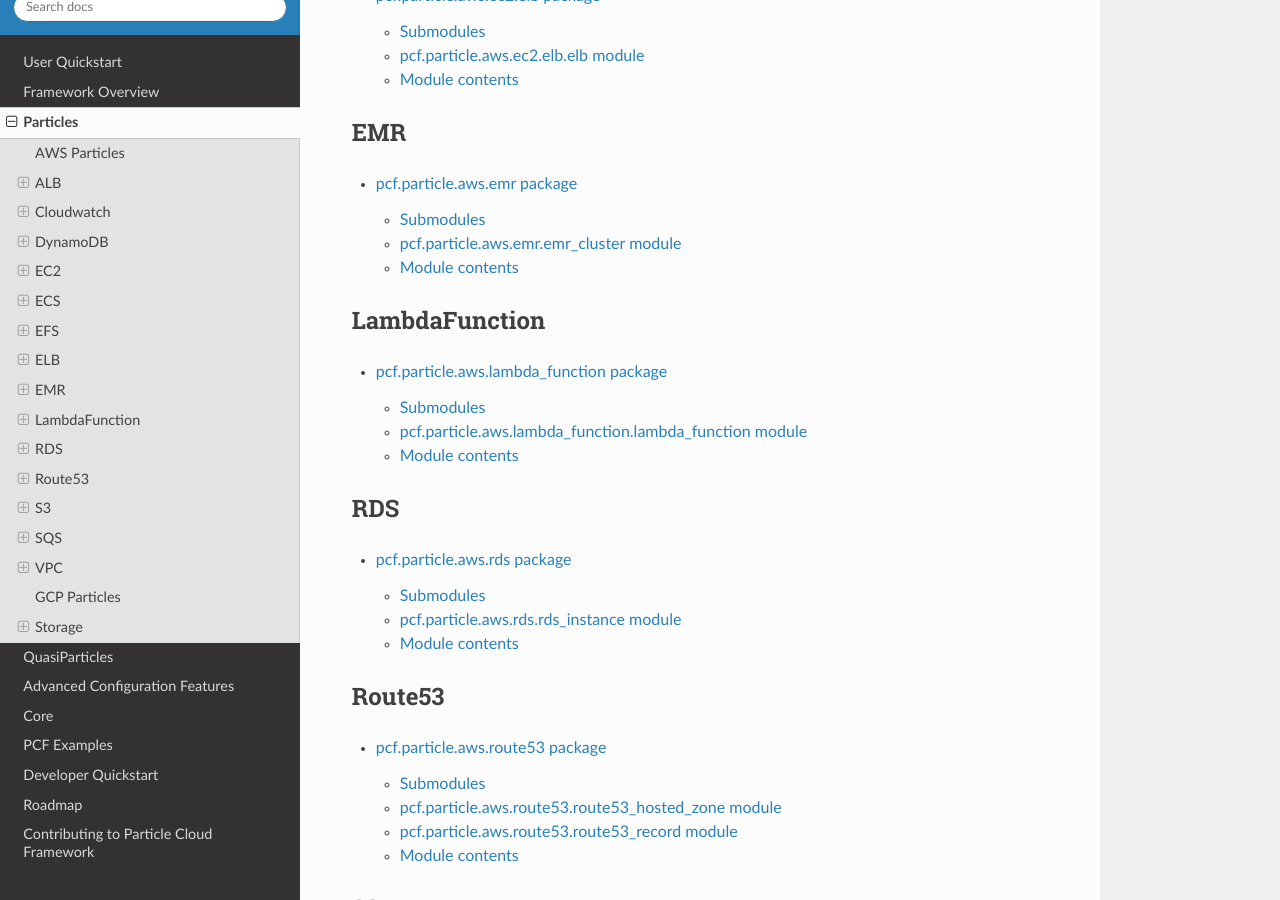
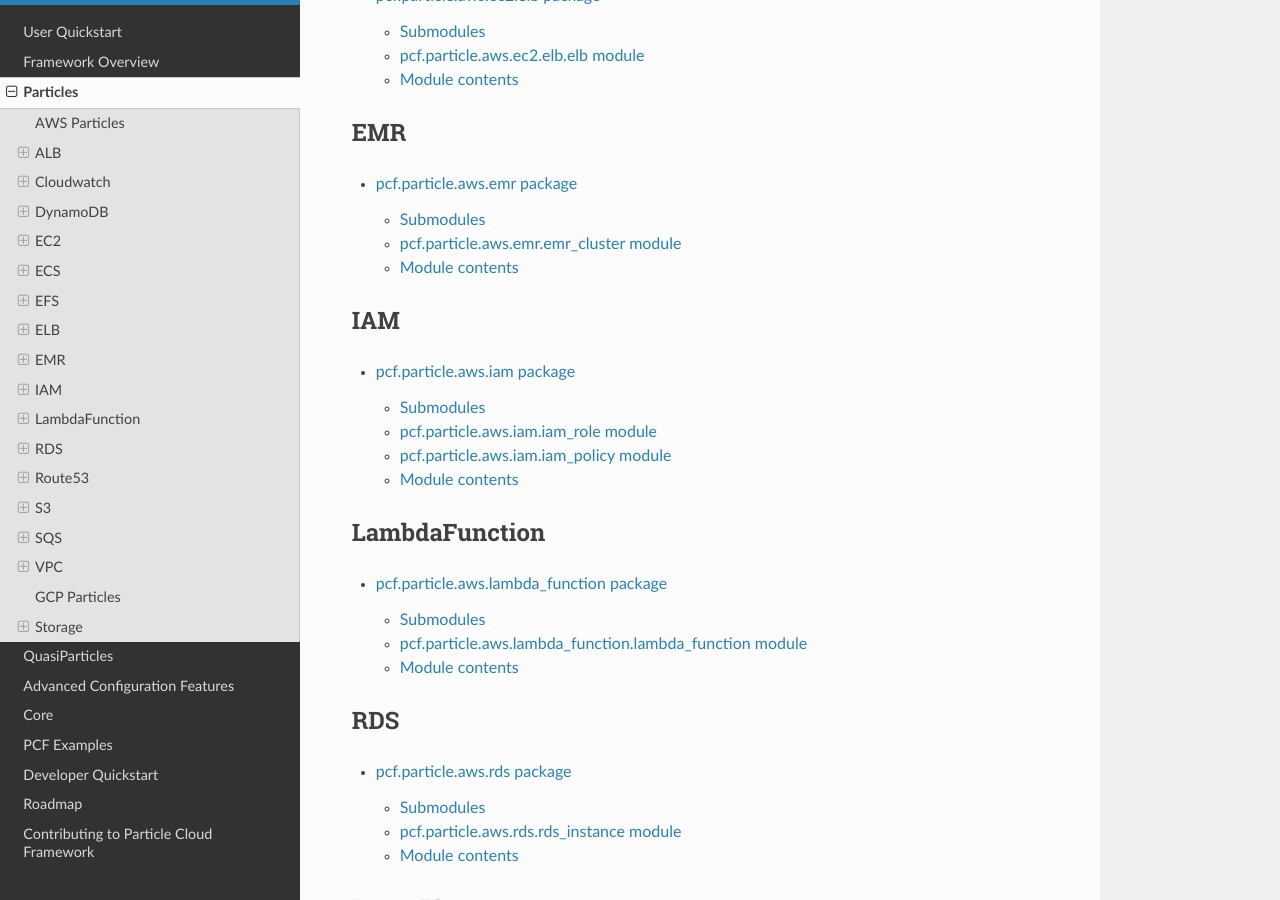
Before and after one commit to capitalone/Particle-Cloud-Framework, a Sphinx documentation site: the page built from docs/source/particlelist.rst, in a window 1280 px wide and 900 px high, scrolled down 1632 px. Built offline with Sphinx 7.4.7 and the Read the Docs theme 2.0.0, drawn with Linux system fonts in a browser that asks for light colours; pages that are not in the unit, such as notebooks, are missing from menus.

Commit message:
add iam to particle list in docs (#28)

```diff
--- a/docs/source/particlelist.rst
+++ b/docs/source/particlelist.rst
@@ -69,6 +69,13 @@
 
    pcf.particle.aws.emr
 
+IAM
+--------------------------
+.. toctree::
+   :maxdepth: 2
+
+   pcf.particle.aws.iam
+
 LambdaFunction
 --------------------------
 .. toctree::
```
